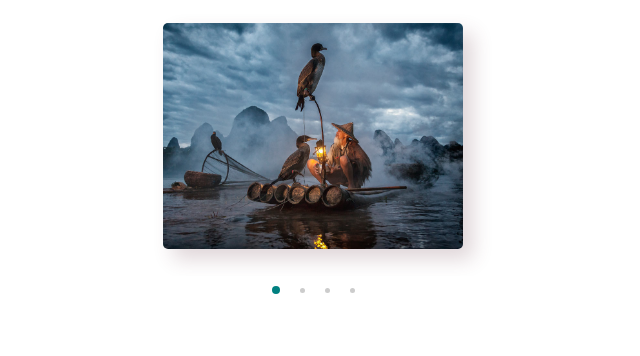
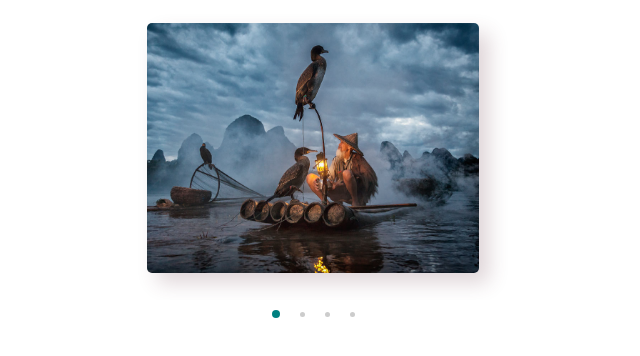
Before and after one commit to dengue8830/image-gallery, a React (Create React App) app: page / in a window 1280 px wide. Shown: the top 356 px of the page, without its empty margins (327-967 px from the left). Built offline with nearby package versions, Linux system fonts and the light colour scheme.

Commit message:
change css img

```diff
--- a/src/App.css
+++ b/src/App.css
@@ -8,7 +8,6 @@
 }
 
 .slider__list__item {
-  width: 300px;
   margin: 3px;
   display: none;
 }
@@ -18,8 +17,8 @@
 }
 
 .slider__list__item__img {
-  width: 100%;
-  height: auto;
+  width: auto;
+  height: 250px;
   /* max-height: 200px; */
   box-shadow: 10px 10px 20px 0 rgba(94, 47, 59, 0.2);
   border-radius: 5px;
```
